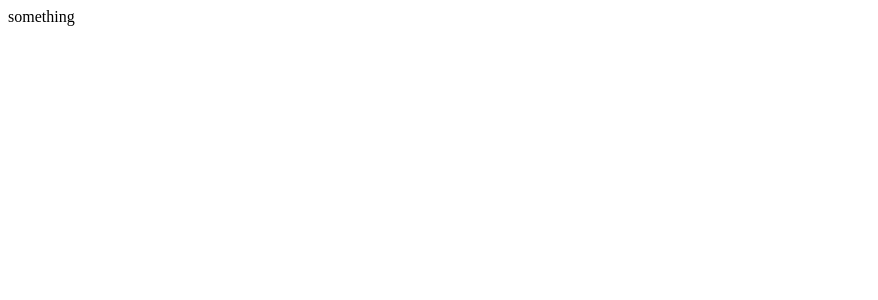
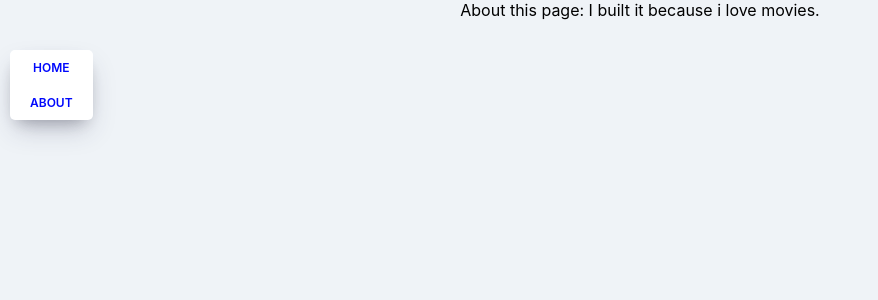
Before and after one commit to suhyeon-ju/movie_app_2020, a React (Create React App) app: page /#/about in a window 1280 px wide. Shown: the top 300 px of the page, without its empty margins (0-878 px from the left). Built offline with nearby package versions, Linux system fonts and the light colour scheme.

Commit message:
navigation complete

```diff
--- a/src/App.js
+++ b/src/App.js
@@ -1,7 +1,21 @@
 import React from 'react';
+import {HashRouter, Route} from "react-router-dom";
+import Home from "./routes/Home";
+import About from "./routes/About";
+import Navigation from './components/Navigation';
 
 function App(){
-  return <span>something</span>
+  return(
+    //path 경로로 component의 내용을 랜더링
+    //exact={true}는 해당 하는 것만 랜더링 하겠다는 것. 없으면 아래의 about까지 출력된다.
+    //Link를 사용하면 Router안에 넣어줘야 한다.(navigation에 link사용)
+    //Link 의 to와 Route의 path가 같아야 연결된다.
+  <HashRouter>
+    <Navigation/>
+    <Route path="/" exact={true} component={Home} />
+    <Route path="/about" component={About}/>
+  </HashRouter>
+  );
 }
 
 export default App;
--- /dev/null
+++ b/src/components/Navigation.css
@@ -0,0 +1,26 @@
+/* flex-direction: column; 수직으로 나열 */
+.nav {
+  position: fixed;
+  top: 50px;
+  left: 10px;
+  display: flex;
+  flex-direction: column;
+  background-color: white;
+  padding: 10px 20px;
+  box-shadow: 0 13px 27px -5px rgba(50, 50, 93, 0.25),
+    0 8px 16px -8px rgba(0, 0, 0, 0.3), 0 -6px 16px -6px rgba(0, 0, 0, 0.025);
+  border-radius: 5px;
+}
+
+.nav a {
+  text-decoration: none;
+  color: #0008fc;
+  text-transform: uppercase;
+  font-size: 12px;
+  text-align: center;
+  font-weight: 600;
+}
+
+.nav a:not(:last-child) {
+  margin-bottom: 20px;
+}
--- /dev/null
+++ b/src/components/Navigation.js
@@ -0,0 +1,14 @@
+import React from "react";
+import {Link} from "react-router-dom";
+import "./Navigation.css";
+
+function Navigation(){
+  return (
+  <div className="nav">
+      <Link to="/">Home</Link>
+      <Link to="/about">About</Link>
+  </div>
+  );
+}
+
+export default Navigation;
--- a/src/routes/About.js
+++ b/src/routes/About.js
@@ -0,0 +1,8 @@
+import React from "react";
+// import { func } from "prop-types";
+
+function About(){
+  return <span>About this page: I built it because i love movies.</span>;
+}
+
+export default About;
--- a/src/routes/Home.js
+++ b/src/routes/Home.js
@@ -2,6 +2,7 @@
 import axios from 'axios';
 import Movie from '../components/Movie';
 import "./Home.css";
+
 
 class Home extends React.Component{
   state = {
@@ -54,4 +55,4 @@
   }
 }
 
-export default App;
+export default Home;
```
